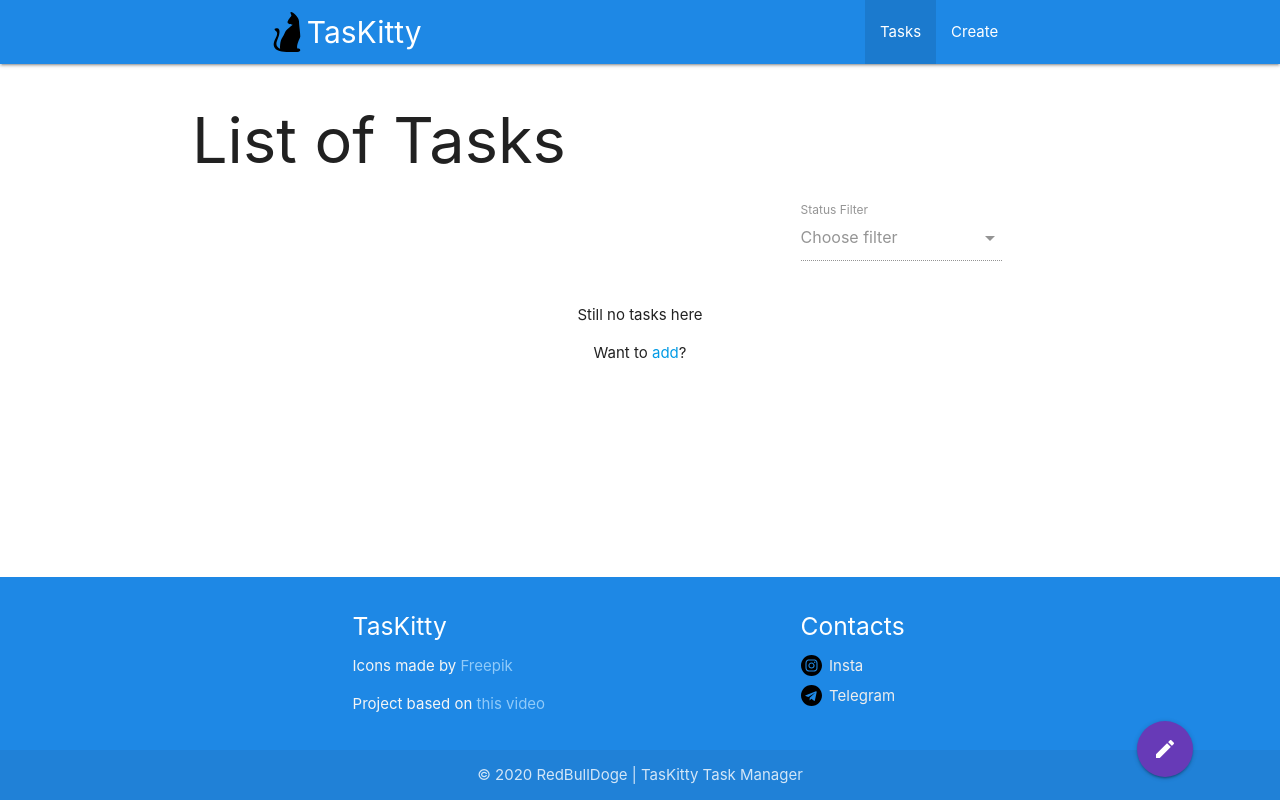
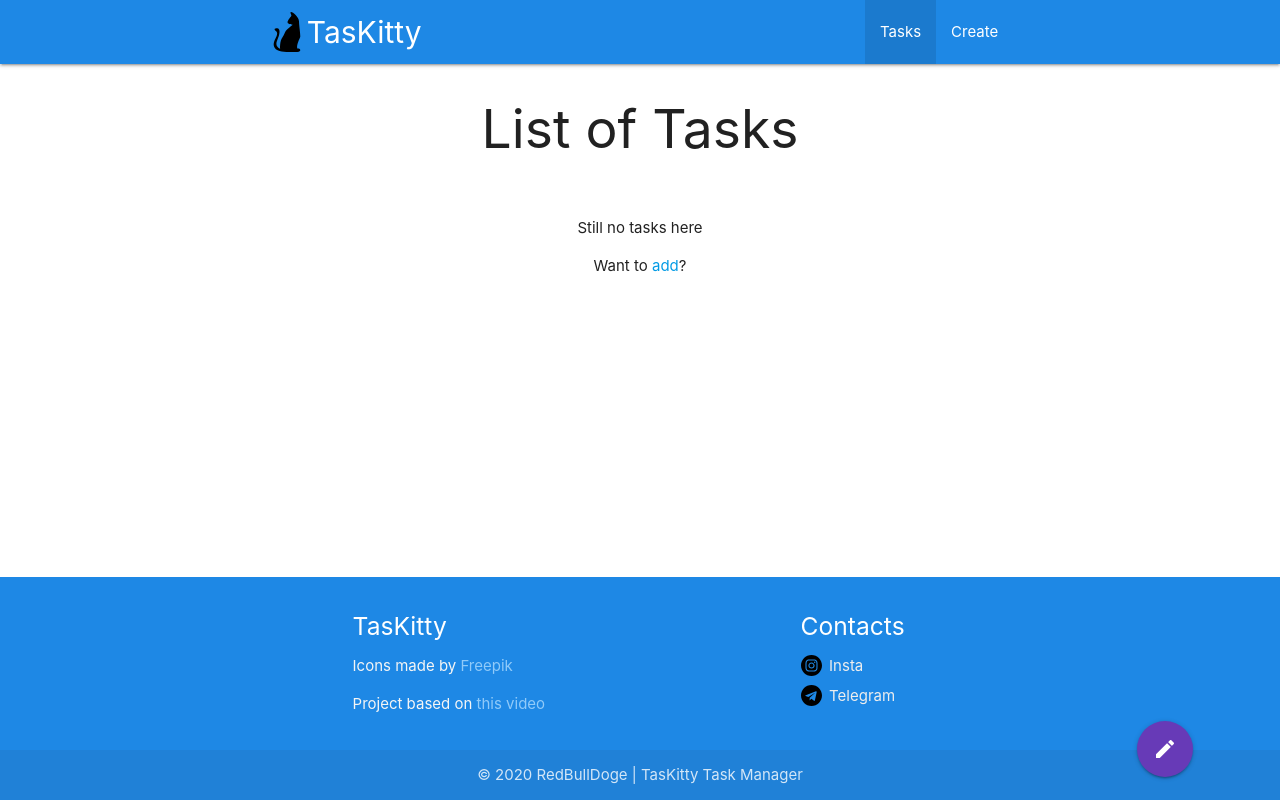
Before and after one commit to RedBullDogE/taskitty-pet, a Vue app: page / in a window 1280 px wide. Built offline with nearby package versions, Linux system fonts and the light colour scheme.

Commit message:
small layout refactor

```diff
--- a/src/App.vue
+++ b/src/App.vue
@@ -1,10 +1,9 @@
 <template>
     <div id="app">
         <app-navbar></app-navbar>
-        <main>
-            <div class="container">
-                <router-view></router-view>
-            </div>
+
+        <main class="container">
+            <router-view></router-view>
         </main>
         <app-footer></app-footer>
 
--- a/src/views/List.vue
+++ b/src/views/List.vue
@@ -1,7 +1,8 @@
 <template>
-    <div>
-        <h1>List of Tasks</h1>
+    <div class="center">
+        <h2>List of Tasks</h2>
 
+        <template v-if="tasks.length">
             <div class="row">
                 <div class="valign-wrapper col s2 offset-s6">
                     <button
@@ -16,7 +17,8 @@
                         ref="select"
                         v-model="filter"
                         :disabled="!tasks.length"
-                    @change="$store.dispatch('setPage', 1)">
+                        @change="$store.dispatch('setPage', 1)"
+                    >
                         <option value disabled>Choose filter</option>
                         <option value="active">Active</option>
                         <option value="outdated">Outdated</option>
@@ -26,9 +28,11 @@
                 </div>
             </div>
 
-        <Pages v-if="tasks.length" :tasks="displayTasks" />
+            <Pages :tasks="displayTasks" />
+        </template>
 
-        <div v-else class="center">
+        <div v-else class="center vertical-align">
+            <br />
             <p>Still no tasks here</p>
             <p>
                 Want to
@@ -48,7 +52,7 @@ export default {
         };
     },
     components: {
-        Pages
+        Pages,
     },
     computed: {
         tasks() {
```
Lines whose indentation alone changed are shown as unchanged.
